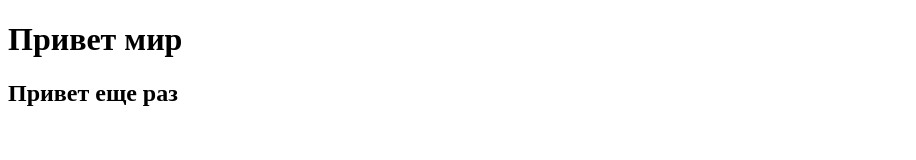
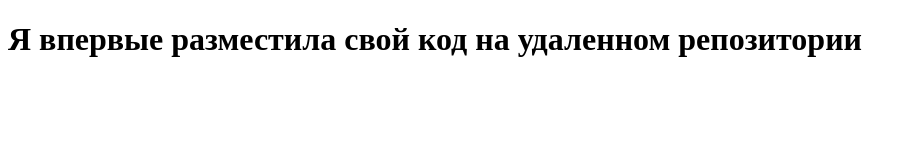
Before and after one commit to bulekova/test_repo, a plain HTML site: page index.html in a window 1280 px wide. Shown: the whole page, without its empty margins (0-916 px from the left). Drawn offline with Linux system fonts and the light colour scheme.

Commit message:
New commit

```diff
--- a/index.html
+++ b/index.html
@@ -4,10 +4,9 @@
     <meta charset="UTF-8">
     <meta http-equiv="X-UA-Compatible" content="IE=edge">
     <meta name="viewport" content="width=device-width, initial-scale=1.0">
-    <title>Document</title>
+    <title>New git project</title>
 </head>
 <body>
-    <h1>Привет мир</h1>
-    <h2>Привет еще раз</h2>
+    <h1>Я впервые разместила свой код на удаленном репозитории</h1>
 </body>
 </html>
```
